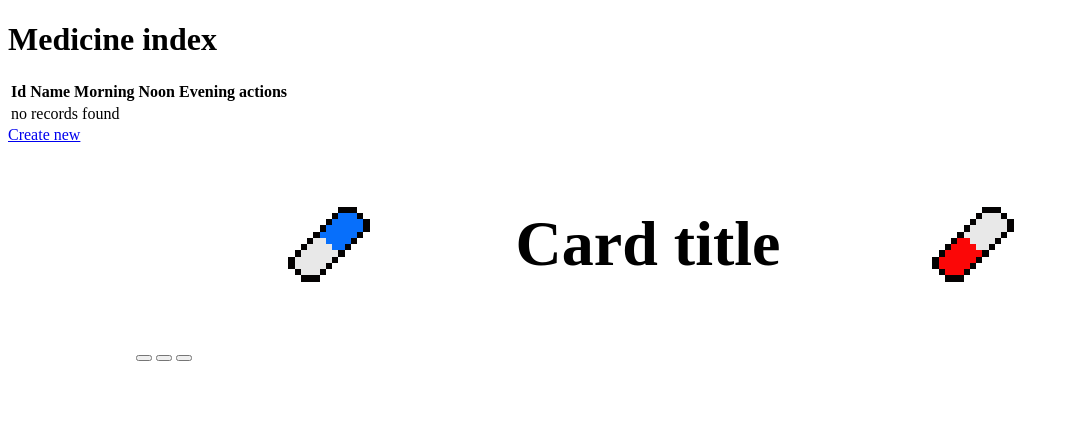
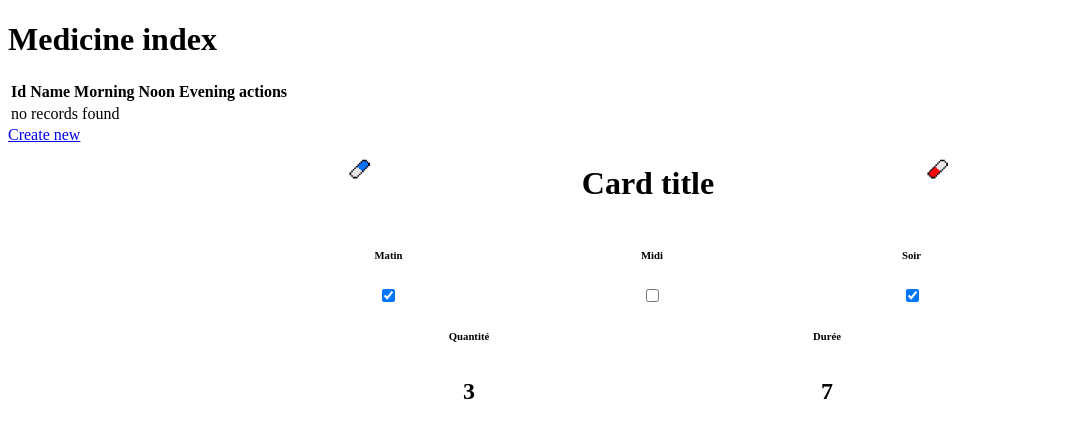
Before and after one commit to Jeffeos/doctopet, a Symfony app: template templates/medicine/index.html.twig in a window 1280 px wide. Shown: the part 96-539 px from the top of the page, without its empty margins (0-1069 px from the left). Run offline with Twig, Linux system fonts and the light colour scheme; the template is opened without the code that fills it, so the values that code supplies are empty; some libraries are stand-ins or nearby versions.

Commit message:
style of medicine card

```diff
--- a/templates/base.html.twig
+++ b/templates/base.html.twig
@@ -4,6 +4,7 @@
 <html>
     <head>
         <meta charset="UTF-8">
+        <meta name="viewport" content="width=device-width, initial-scale=1, shrink-to-fit=no">
         <title>{% block title %}DOCTOPET{% endblock %}</title>
         {% block stylesheets %}
             {{ encore_entry_link_tags('app') }}
--- a/templates/medicine/_medicine_card.html.twig
+++ b/templates/medicine/_medicine_card.html.twig
@@ -1,21 +1,36 @@
-<div class="card-body" style="width: 100vw; display: flex; justify-content: center; height: 20vh">
-    <div class="card border-info" style="width: 80vw;">
-        <div class="card-body">
+<div class="card-body" style="width: 100vw; display: flex; justify-content: center;">
+    <div class="card border-info" style="width: 80vw; height: 300px;">
+        <div class="card-body bnj-medicine-card-body" style="display: flex; flex-direction: column; justify-content: space-evenly">
             <div class="card-title" style="display: flex; justify-content: space-evenly;">
-                <img src="{{ asset('../img/pillule_bleue.png') }}" alt="pillule_bleue">
-                <h1 class="text-center" style="display: flex; align-items: center"><a style="font-size: 2em;">Card title</a></h1>
-                <img src="{{ asset('../img/pillule_rouge.png') }}" alt="pillule_rouge">
+                <img src="{{ asset('../img/pillule_bleue.png') }}" width="50" height="50" alt="pillule_bleue">
+                <h1 class="text-center" style="display: flex; align-items: center"><a>Card title</a></h1>
+                <img src="{{ asset('../img/pillule_rouge.png') }}" width="50" height="50" alt="pillule_rouge">
             </div>
 
-            <div class="card-medicine-frequence">
-                <button class="medicine-morning"></button>
-                <button class="medicine-noon"></button>
-                <button class="medicine-evening"></button>
+            <div class="card-medicine-frequence" style="display: flex; justify-content: space-evenly;">
+                <div class="medicine-morning" style="display: flex; flex-direction: column; justify-content: space-evenly; align-items: center">
+                    <h6>Matin</h6>
+                    <input type="checkbox" checked>
+                </div>
+                <div class="medicine-noon" style="display: flex; flex-direction: column; justify-content: space-evenly; align-items: center">
+                    <h6>Midi</h6>
+                    <input type="checkbox">
+                </div>
+                <div class="medicine-evening" style="display: flex; flex-direction: column; justify-content: space-evenly; align-items: center">
+                    <h6>Soir</h6>
+                    <input type="checkbox" checked>
+                </div>
             </div>
 
-            <div class="card-medicine-info">
-                <div class="medicine-quantity"></div>
-                <div class="medicine-numberofdays"></div>
+            <div class="card-medicine-info" style="display: flex; justify-content: space-evenly">
+                <div class="medicine-quantity" style="display: flex; flex-direction: column; justify-content: space-evenly; align-items: center">
+                    <h6 style="text-align: center">Quantité</h6>
+                    <div style="height: 50px; width: 50px; border-radius: 5px; display: flex; justify-content: center; align-items: center; font-size: 1.5em; font-weight: bold" class="bnj-container-number">3</div>
+                </div>
+                <div class="medicine-numberofdays" style="display: flex; flex-direction: column; justify-content: space-evenly; align-items: center">
+                    <h6 style="text-align: center">Durée</h6>
+                    <div style="height: 50px; width: 50px; border-radius: 5px; display: flex; justify-content: center; align-items: center; font-size: 1.5em; font-weight: bold" class="bnj-container-number">7</div>
+                </div>
             </div>
 
         </div>
```
Also changed, not shown: assets/css/app.scss (+10 -0 lines).
